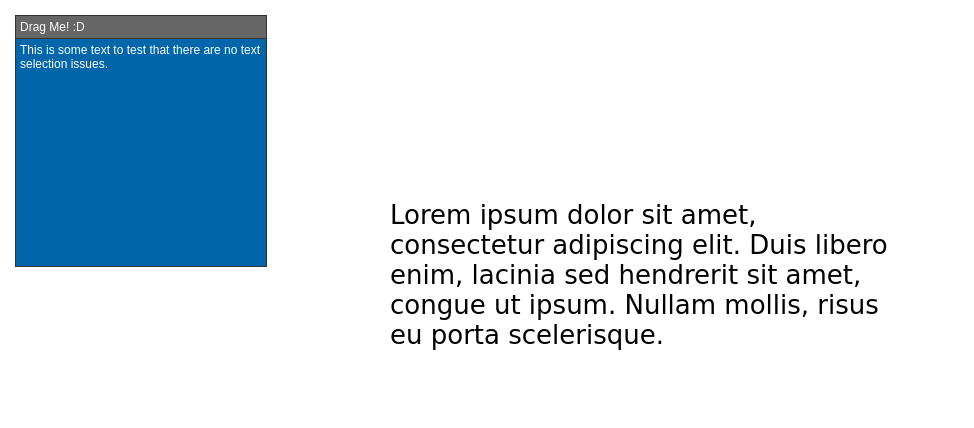
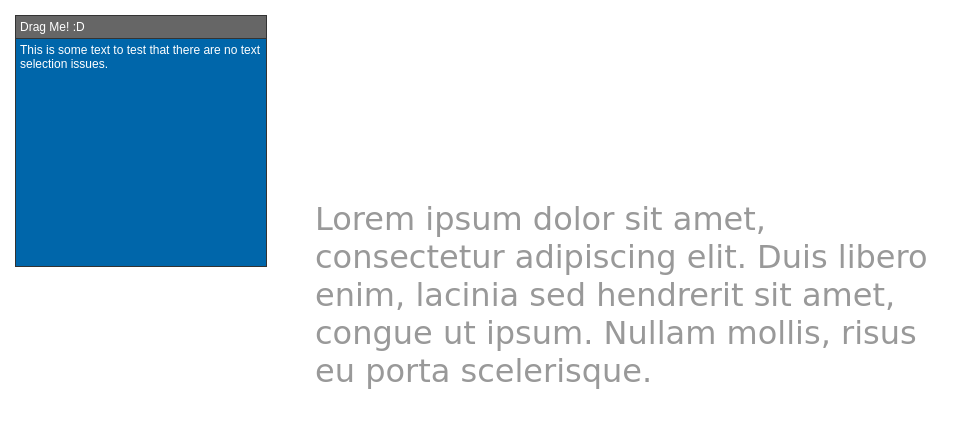
Before and after one commit to kbjr/DragDrop, a plain HTML site: page test.html in a window 1280 px wide. Shown: the whole page, without its empty margins (0-974 px from the left). Drawn offline with Linux system fonts and the light colour scheme.

Commit message:
made some aesthetic changes to test.html

```diff
--- a/test.html
+++ b/test.html
@@ -39,9 +39,10 @@
 		}
 
 		p.text {
-			font-size: 26px;
+			color: #999;
+			font-size: 32px;
 			font-family: cursive;
-			width: 500px;
+			width: 650px;
 			margin: 200px auto;
 		}
 
@@ -65,7 +66,7 @@
 	</p>
 
 	<!-- JavaScript Includes -->
-	<script type="text/javascript" charset="utf-8" src="drag-drop.js"></script>
+	<script type="text/javascript" charset="utf-8" src="drag-drop.min.js"></script>
 	<script type="text/javascript">
 
 		var dragMe = document.getElementById('dragMe');
```
